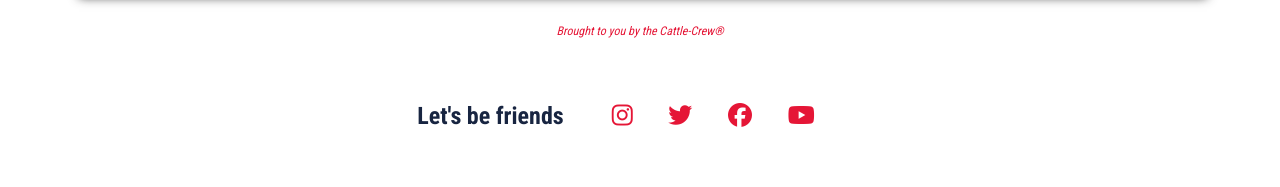
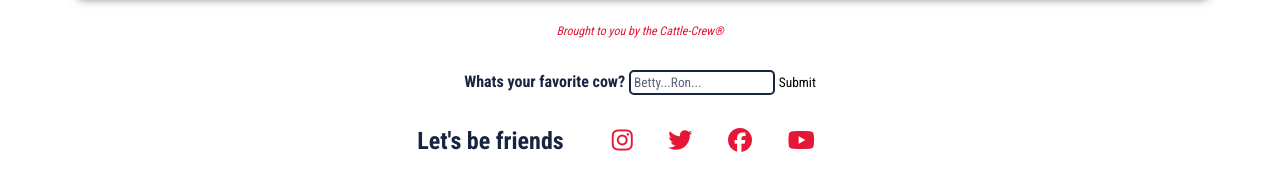
Before and after one commit to CalebRuhm/FEWD-Chick-Fil-A, a plain HTML site: page index.html in a window 1280 px wide. Shown: the part 1768-1955 px from the top of the page. Before the commit the page ends 1930 px from the top, so only its background shows below. Drawn offline with Linux system fonts and the light colour scheme.

Commit message:
basicjs1

```diff
--- a/index.html
+++ b/index.html
@@ -65,6 +65,14 @@
         <p>Brought to you by the Cattle-Crew&reg;</p>
     </div>
 
+    <div class="formbx">
+        <form action="" id="form" onsubmit="sConsole(event)">
+            <label for="cow">Whats your favorite cow?</label>
+            <input type="text" name="data"id="data" placeholder="Betty...Ron...">
+            <button type="submit">Submit</button>
+        </form>
+    </div>
+
     <footer class="footerbx" id="contact">
         <h2>Let's be friends</h2>
         <div class="footer">
--- a/script.js
+++ b/script.js
@@ -0,0 +1,5 @@
+function sConsole(event) {
+    event.preventDefault();
+    var data = document.getElementById("data");
+    console.log(data.value);
+}
--- a/style.css
+++ b/style.css
@@ -152,6 +152,41 @@ html {
     font-size: 0.75em;
 }
 
+.formbx {
+    display: flex;
+    justify-content: center;
+}
+
+.formbx label {
+    font-size: 1em;
+    color: #182541;
+    font-weight: 700;
+}
+
+.formbx input {
+    border: 2px solid #182541;
+    border-radius: 5px;
+    padding: 0.2rem;
+}
+
+.formbx input::placeholder {
+    color: rgba(24, 37, 65, 0.7);
+}
+
+.formbx button {
+    border: none;
+    background-color: #fff;
+    transition: 0.3s ease;
+}
+
+.formbx button:hover {
+    background-color: #E51636;
+    padding: 0.3rem 0.2rem;
+    color: #fff;
+    border-radius: 3px;
+    transition: 0.3s ease;
+}
+
 .footerbx {
     display: flex;
     justify-content: center;
```
